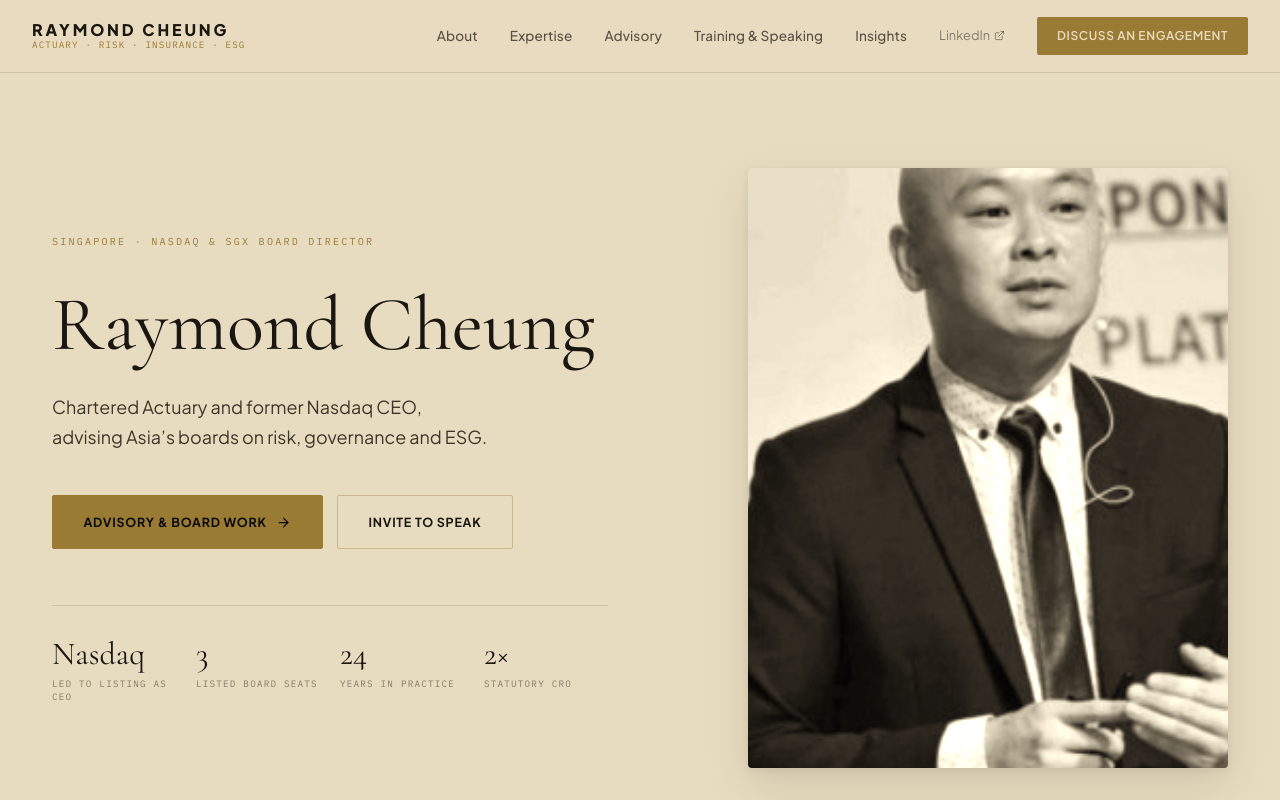
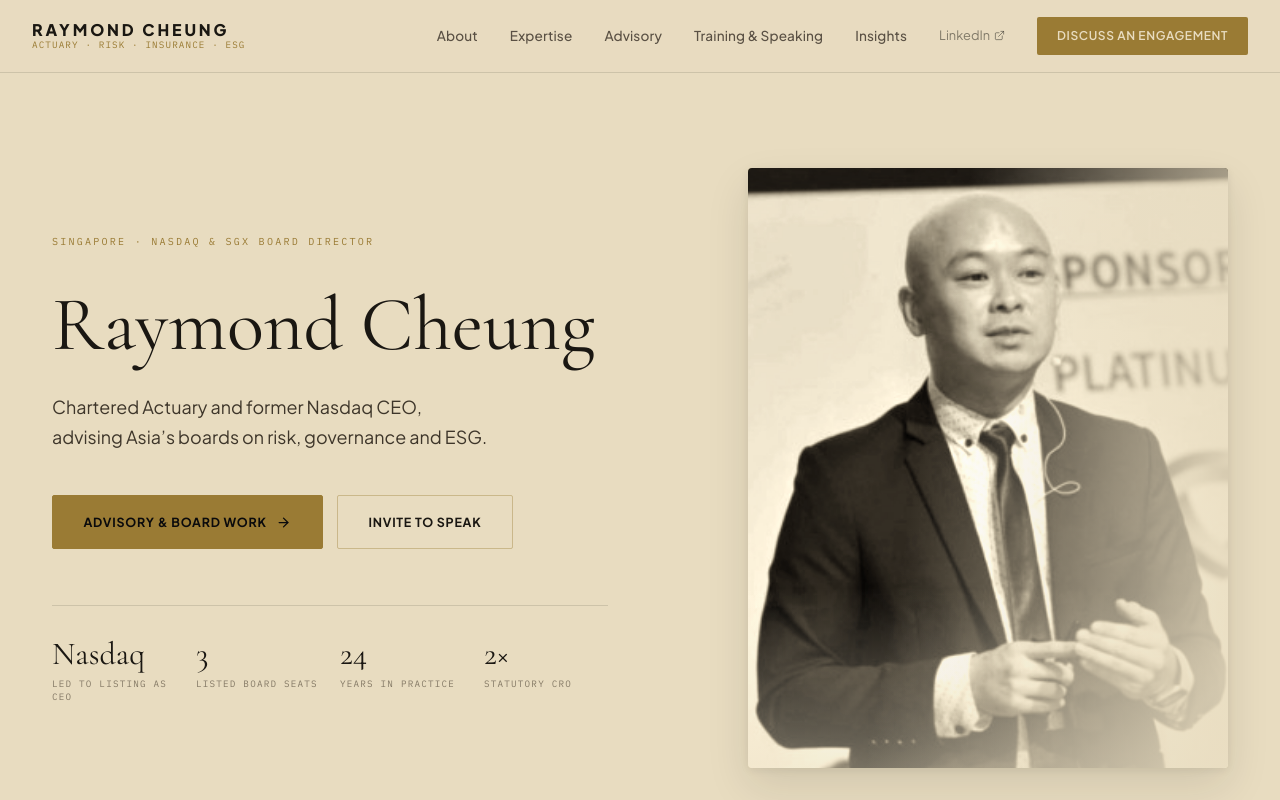
Before and after one commit to rcheungwm-wq/raymond-cheung-site, a Next.js app: page / in a window 1280 px wide. Shown: the top 800 px of the page. Built offline with nearby package versions, Linux system fonts and the light colour scheme.

Commit message:
fix: revert portrait over-crop, use scrim to fade event signage instead

```diff
--- a/components/HeroAuthoritySection.tsx
+++ b/components/HeroAuthoritySection.tsx
@@ -108,8 +108,11 @@ export default function HeroAuthoritySection() {
                 objectFit: "cover",
                 /* Crop in on the subject to push the event backdrop's
                    sponsor signage out of frame. */
-                objectPosition: "22% 15%",
-                transform: "scale(1.42)",
+                /* Source is only 400×400 and already renders ~1.8× upscaled,
+                   so keep the crop gentle — the scrim below hides the
+                   event signage instead of zooming into it. */
+                objectPosition: "34% 16%",
+                transform: "scale(1.06)",
                 /* Warm monochrome — harmonises the event-photo backdrop
                    with the champagne palette and mutes its low resolution. */
                 filter: "grayscale(100%) sepia(30%) contrast(1.05) brightness(1.03)",
@@ -121,6 +124,16 @@ export default function HeroAuthoritySection() {
               backgroundColor: "var(--gold)",
               mixBlendMode: "soft-light",
               opacity: 0.28,
+            }} />
+
+            {/* Scrim — fades the event backdrop's sponsor signage on the
+                right and bottom without cropping further into a small source. */}
+            <div aria-hidden="true" style={{
+              position: "absolute", inset: 0,
+              background: `
+                linear-gradient(100deg, transparent 38%, rgba(232,220,192,0.55) 72%, rgba(232,220,192,0.9) 100%),
+                linear-gradient(to top, rgba(232,220,192,0.5) 0%, transparent 30%)
+              `,
             }} />
           </div>
         </div>
```
